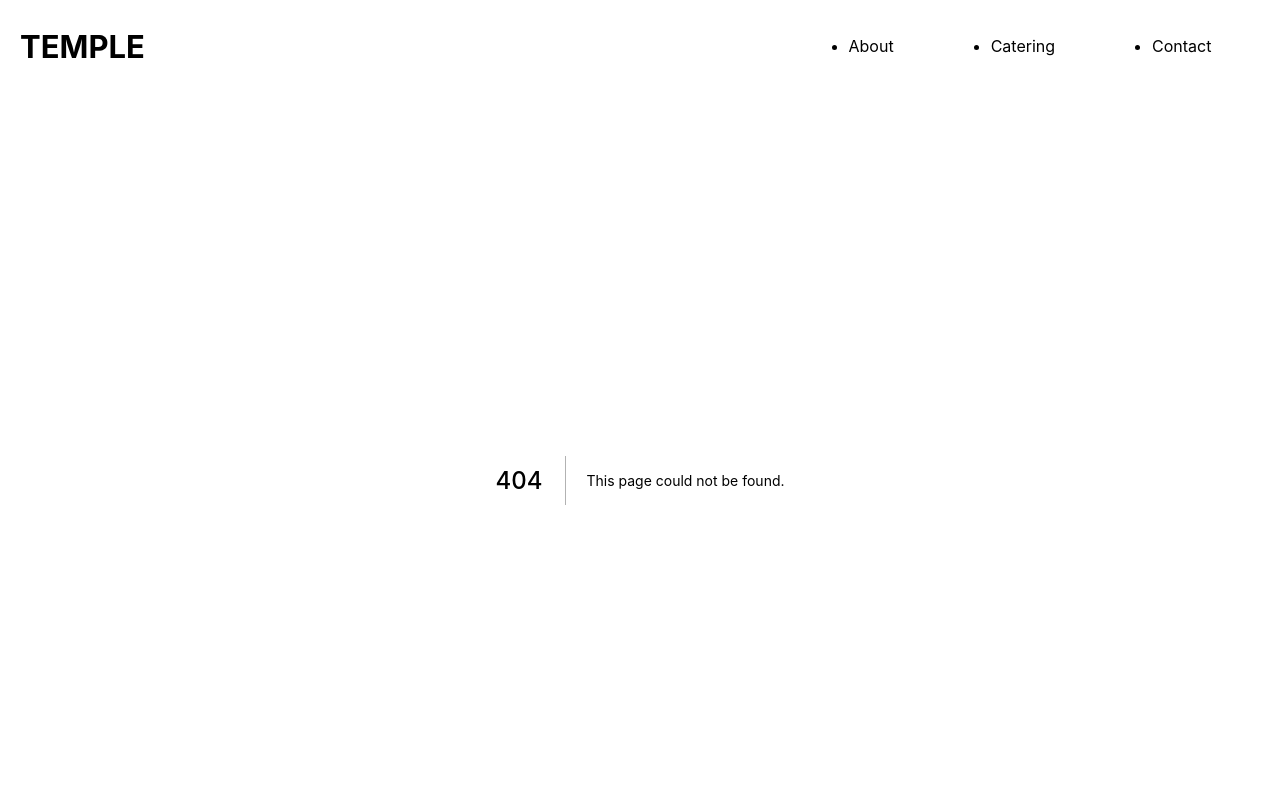
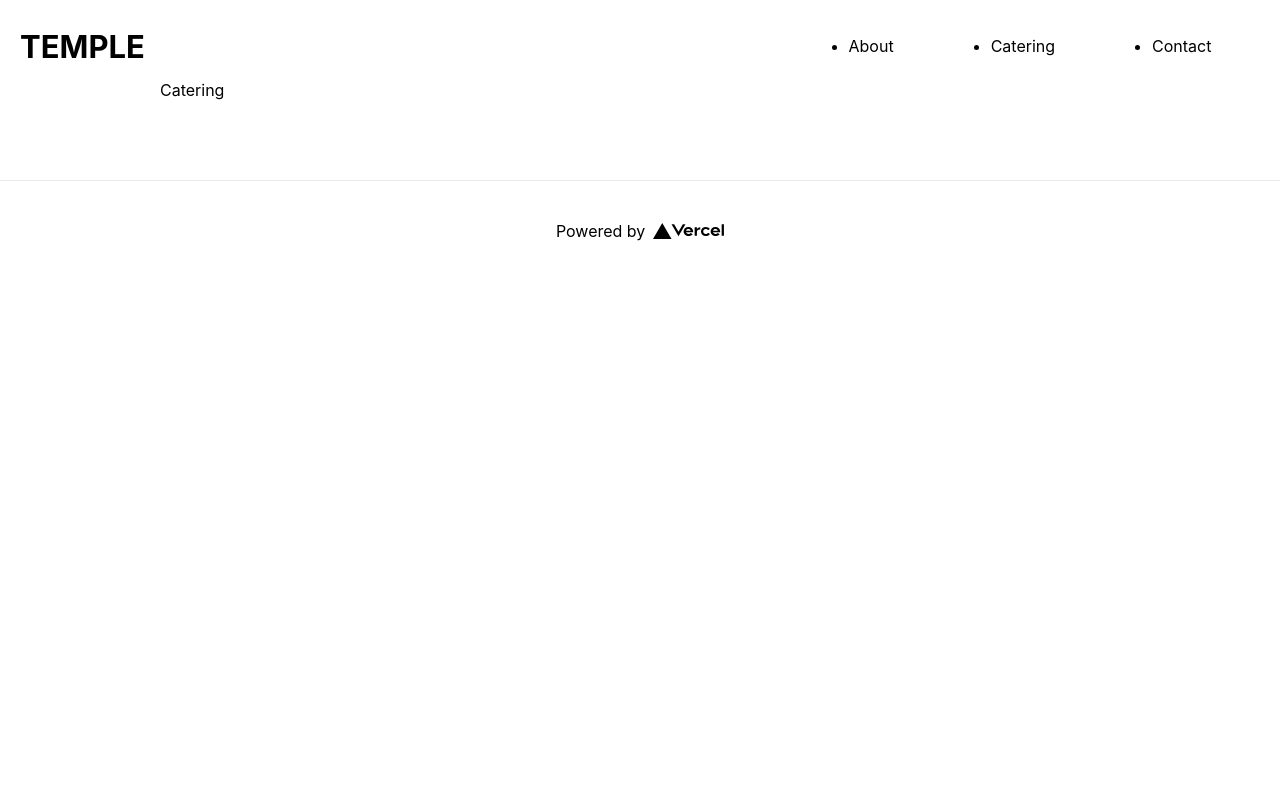
Before and after one commit to MPiotrowska/temple-cafe, a Next.js app: page /catering in a window 1280 px wide. Before the commit this address had no page. Shown: the top 800 px of the page. Built offline with nearby package versions, Linux system fonts and the light colour scheme.

Commit message:
add catering page

```diff
--- /dev/null
+++ b/pages/catering.js
@@ -0,0 +1,8 @@
+import React from 'react';
+import { Container } from '../components/Container';
+
+const Catering = () => {
+  return <Container>Catering</Container>;
+};
+
+export default Catering;
```
